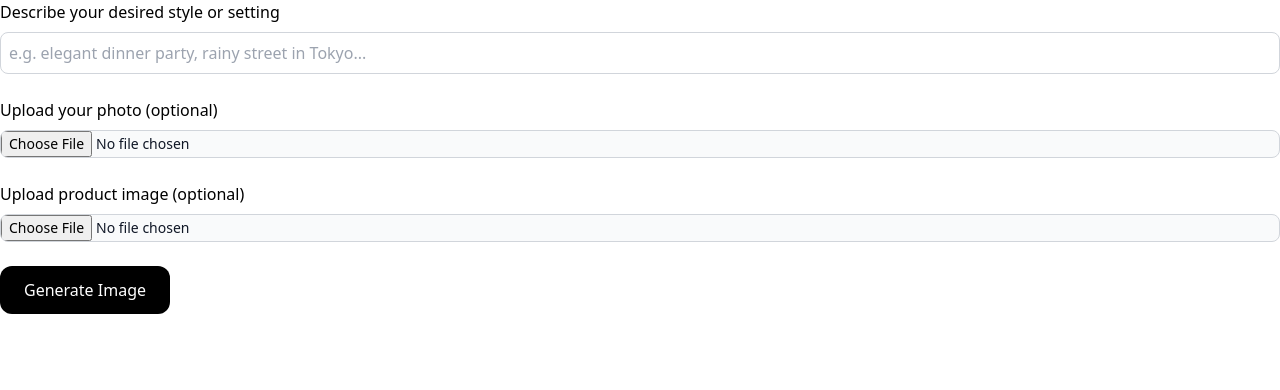
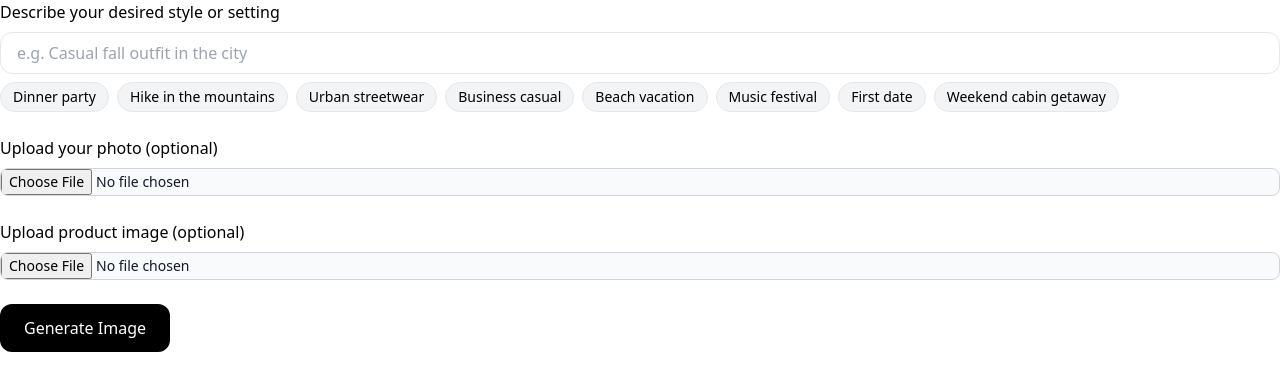
Before and after one commit to hflaten/aistyling-frontend, a React (Vite) app: page / in a window 1280 px wide. Shown: the top 390 px of the page. Built offline with nearby package versions, Linux system fonts and the light colour scheme; the HTML template or start-up script is replaced by a standard one.

Commit message:
stilvalg og forbedret prompts

```diff
--- a/src/components/PromptBuilder.tsx
+++ b/src/components/PromptBuilder.tsx
@@ -1,25 +1,56 @@
-import { ChangeEvent } from "react";
+import { useState } from "react";
 
 type PromptBuilderProps = {
   prompt: string;
   setPrompt: (value: string) => void;
 };
 
+const suggestions = [
+  "Dinner party",
+  "Hike in the mountains",
+  "Urban streetwear",
+  "Business casual",
+  "Beach vacation",
+  "Music festival",
+  "First date",
+  "Weekend cabin getaway",
+];
+
 export default function PromptBuilder({ prompt, setPrompt }: PromptBuilderProps) {
-  const handleChange = (e: ChangeEvent<HTMLInputElement>) => {
-    setPrompt(e.target.value);
+  const [selected, setSelected] = useState<string | null>(null);
+
+  const handleSuggestionClick = (value: string) => {
+    setSelected(value);
+    setPrompt(value);
   };
 
   return (
-    <div>
-      <label className="block mb-2 font-medium">Describe your desired style or setting</label>
+    <div className="space-y-2">
+      <label className="block font-medium">Describe your desired style or setting</label>
       <input
         type="text"
         value={prompt}
-        onChange={handleChange}
-        placeholder="e.g. elegant dinner party, rainy street in Tokyo..."
-        className="w-full border border-gray-300 rounded-lg p-2 focus:outline-none focus:ring-2 focus:ring-black"
+        onChange={(e) => {
+          setPrompt(e.target.value);
+          setSelected(null);
+        }}
+        placeholder="e.g. Casual fall outfit in the city"
+        className="w-full px-4 py-2 border rounded-xl focus:outline-none focus:ring-2 focus:ring-black"
       />
+
+      <div className="flex flex-wrap gap-2 mt-1">
+        {suggestions.map((text) => (
+          <button
+            key={text}
+            onClick={() => handleSuggestionClick(text)}
+            className={`px-3 py-1 rounded-full border text-sm ${
+              selected === text ? "bg-black text-white" : "bg-gray-100 hover:bg-gray-200"
+            }`}
+          >
+            {text}
+          </button>
+        ))}
+      </div>
     </div>
   );
 }
--- a/src/features/imagegen/ImageGenerator.tsx
+++ b/src/features/imagegen/ImageGenerator.tsx
@@ -30,17 +30,14 @@ export default function ImageGenerator() {
     }
 
     const promptPrefix = `
-    Use the first image solely to preserve the user's face, posture, and body proportions.
-    Completely ignore the clothes in the first image.
-    Use the second image as the exact clothing item, including color, logo, texture, and fit.
-    Render the user wearing that clothing item in a highly photorealistic style.
-    The user's appearance must remain unchanged (face, hair, body, position).
-    Any style or setting described should only affect the environment or background — not the person or outfit.
-    `;
+Use the first image as the visual reference for the user's face, skin tone, body shape, and pose.
+Use the second image as the exact clothing item, preserving cut, fabric, texture, color, logo, and brand details.
+Do not modify or reinterpret the user's appearance or the clothing item.
+Render a realistic photo of the person from image 1 wearing the clothing from image 2.
+Place them in the following context or style:
+`;
 
-
-
-    const finalPrompt = promptPrefix + "\n" + userPrompt;
+    const finalPrompt = `${promptPrefix}${userPrompt}`;
 
     setLoading(true);
     setError(null);
```
